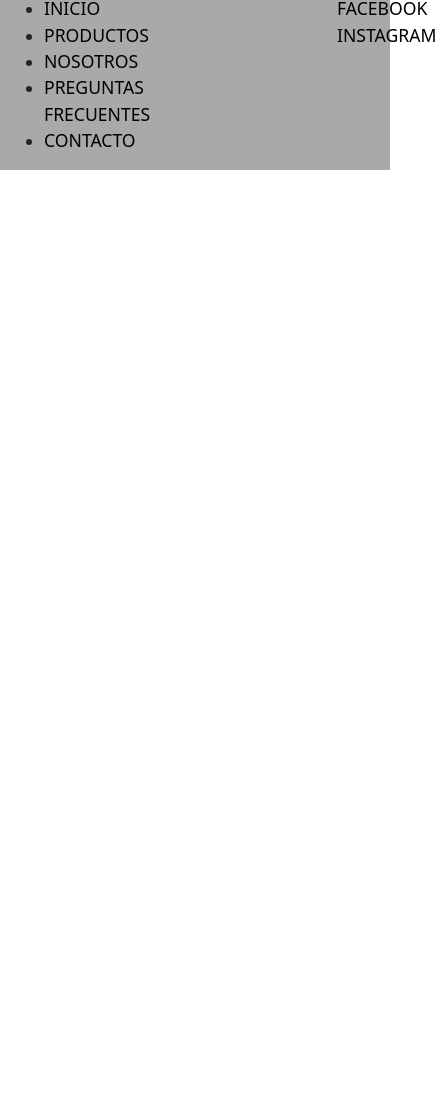
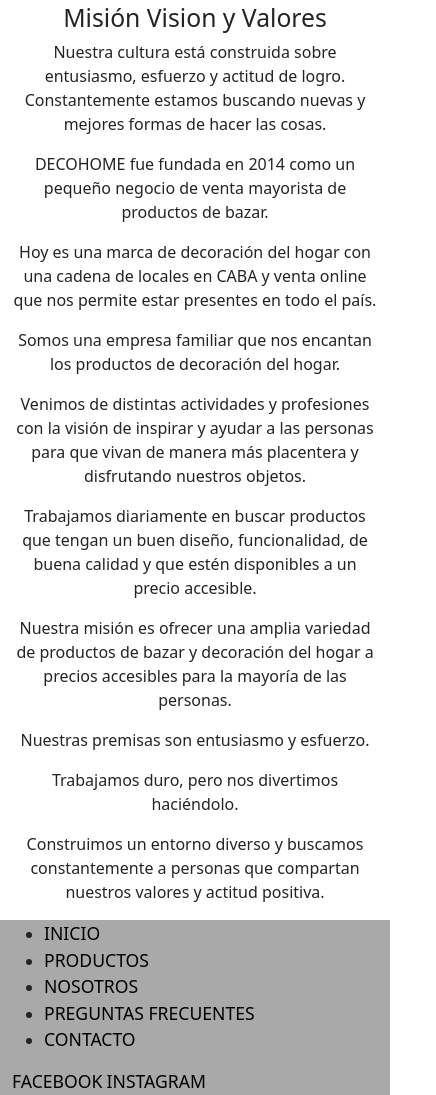
Before and after one commit to Cataarmella/decohomeArmella, a plain HTML site: page pages/nosotros.html in a window 390 px wide. Shown: the part 384-1479 px from the top of the page, 436 px wide, since content can reach past the window. Before the commit the page ends 844 px from the top, so only its background shows below. Drawn offline with nearby package versions, Linux system fonts and the light colour scheme; a web font is replaced by a local one.

Commit message:
agrego boostrap mobile y desktop

```diff
--- a/css/estilos.css
+++ b/css/estilos.css
@@ -1,7 +1,11 @@
 
 
      /* boostrap */
-
+*{
+    margin: 0;
+    padding: 0;
+    box-sizing: border-box;
+}
      .logo{
          width: 8%;
      }
@@ -30,7 +34,7 @@
             height: 450px;
             width: 450px;}
 
-            .baño {
+  .baño {
                 height: 450px;
                 width: 450px;}
 
--- a/pages/nosotros.html
+++ b/pages/nosotros.html
@@ -11,7 +11,8 @@
     rel="stylesheet">
   <link rel="stylesheet" href="https://cdnjs.cloudflare.com/ajax/libs/animate.css/4.1.1/animate.min.css" />
   <link rel="shortcut icon" href="./img/house_icon_160035.png">
-    <link href="https://cdn.jsdelivr.net/npm/bootstrap@5.1.3/dist/css/bootstrap.min.css" rel="stylesheet" integrity="sha384-1BmE4kWBq78iYhFldvKuhfTAU6auU8tT94WrHftjDbrCEXSU1oBoqyl2QvZ6jIW3" crossorigin="anonymous">
+  <link href="https://cdn.jsdelivr.net/npm/bootstrap@5.1.3/dist/css/bootstrap.min.css" rel="stylesheet"
+    integrity="sha384-1BmE4kWBq78iYhFldvKuhfTAU6auU8tT94WrHftjDbrCEXSU1oBoqyl2QvZ6jIW3" crossorigin="anonymous">
   <link rel="stylesheet" href="../css/estilos.css">
   <title>decohome</title>
 </head>
@@ -24,7 +25,9 @@
       <nav class="navbar navbar-expand-lg navbar-light bg-light col-10">
         <div class="container-fluid">
           <a class="navbar-brand" href="#">DecoHome</a>
-                  <button class="navbar-toggler" type="button" data-bs-toggle="collapse" data-bs-target="#navbarSupportedContent" aria-controls="navbarSupportedContent" aria-expanded="false" aria-label="Toggle navigation">
+          <button class="navbar-toggler" type="button" data-bs-toggle="collapse"
+            data-bs-target="#navbarSupportedContent" aria-controls="navbarSupportedContent" aria-expanded="false"
+            aria-label="Toggle navigation">
             <span class="navbar-toggler-icon"></span>
           </button>
           <div class="collapse navbar-collapse" id="navbarSupportedContent">
@@ -39,7 +42,8 @@
                 <a class="nav-link" href="#">Preguntas frecuentes</a>
               </li>
               <li class="nav-item dropdown">
-                        <a class="nav-link dropdown-toggle" href="#" id="navbarDropdown" role="button" data-bs-toggle="dropdown" aria-expanded="false">
+                <a class="nav-link dropdown-toggle" href="#" id="navbarDropdown" role="button" data-bs-toggle="dropdown"
+                  aria-expanded="false">
                   Productos
                 </a>
                 <ul class="dropdown-menu" aria-labelledby="navbarDropdown">
@@ -69,7 +73,7 @@
         <div class="text-center">
 
 
-            <h2 class="nosotrosTitulo">QUE TU CASA SEA UN LUGAR DONDE AMES ESTAR</h2>
+          <h1 class="nosotrosTitulo">QUE TU CASA SEA UN LUGAR DONDE AMES ESTAR</h1>
 
           <p> Nos apasiona la vida en casa.</p>
 
@@ -78,12 +82,38 @@
           <p> Es por eso que ofrecemos una amplia variedad de productos de bazar y decoración a precios accesibles.</p>
 
           <p> Te inspiramos a crear espacios cálidos y hacer de tu hogar tu lugar favorito.</p>
+
+          <h2>Misión Vision y Valores</h2>
+
+          <p> Nuestra cultura está construida sobre entusiasmo, esfuerzo y actitud de logro. Constantemente estamos
+            buscando nuevas y mejores formas de hacer las cosas.</p>
+
+          <p>DECOHOME fue fundada en 2014 como un pequeño negocio de venta mayorista de productos de bazar.</p>
+
+          <p> Hoy es una marca de decoración del hogar con una cadena de locales en CABA y venta online que nos permite
+            estar presentes en todo el país.</p>
+
+          <p> Somos una empresa familiar que nos encantan los productos de decoración del hogar. </p>
+
+          <p> Venimos de distintas actividades y profesiones con la visión de inspirar y ayudar a las personas para que
+            vivan de manera más placentera y disfrutando nuestros objetos.</p>
+
+          <p>Trabajamos diariamente en buscar productos que tengan un buen diseño, funcionalidad, de buena calidad y que
+            estén disponibles a un precio accesible.</p>
+
+          <p> Nuestra misión es ofrecer una amplia variedad de productos de bazar y decoración del hogar a precios
+            accesibles para la mayoría de las personas.</p>
+
+          <p> Nuestras premisas son entusiasmo y esfuerzo. </p>
+          <p> Trabajamos duro, pero nos divertimos haciéndolo.</p>
+          <p> Construimos un entorno diverso y buscamos constantemente a personas que compartan nuestros valores y
+            actitud positiva.</p>
         </div>
       </section>
     </main>
 
     <footer class="footer row">
-        <nav class="navegacion col-10">
+      <nav class="navegacion col-md-10 col-xl-10">
         <ul class="inicio">
           <li><a class="aInicio" href="../index.html">INICIO</a></li>
           <li><a class="aInicio" href="./Pages/productos.html">PRODUCTOS</a></li>
@@ -93,12 +123,14 @@
         </ul>
       </nav>
       <!-- falta enlace porque aun no estan armados los facebook e ig -->
-        <div class="redes col-2">
+      <div class="redes col-md-2 col-xl-2">
         <a class="redesSociales" href="#">FACEBOOK</a>
         <a class="redesSociales" href="#">INSTAGRAM</a>
       </div>
     </footer>
   </div>
+  <script src="https://cdn.jsdelivr.net/npm/bootstrap@5.1.3/dist/js/bootstrap.bundle.min.js" integrity="sha384-ka7Sk0Gln4gmtz2MlQnikT1wXgYsOg+OMhuP+IlRH9sENBO0LRn5q+8nbTov4+1p" crossorigin="anonymous"></script>
+
 </body>
 
 </html>
```
Also changed, not shown: index.html (+12 -10 lines). Lines whose indentation alone changed are shown as unchanged.
